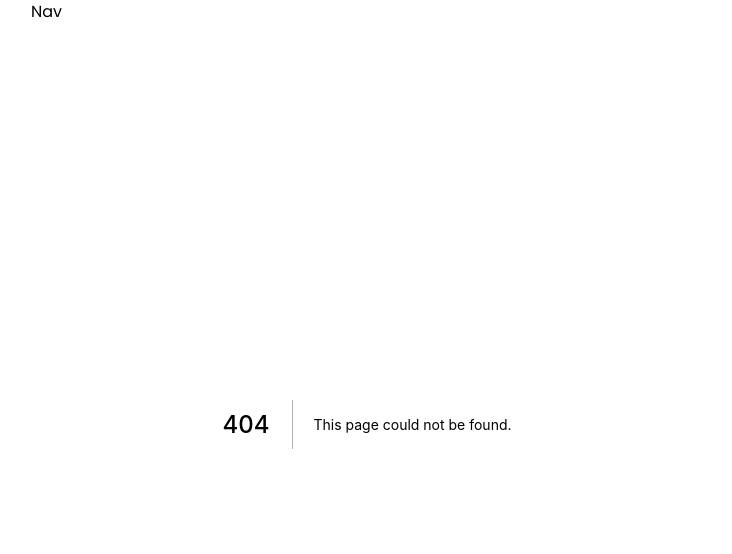
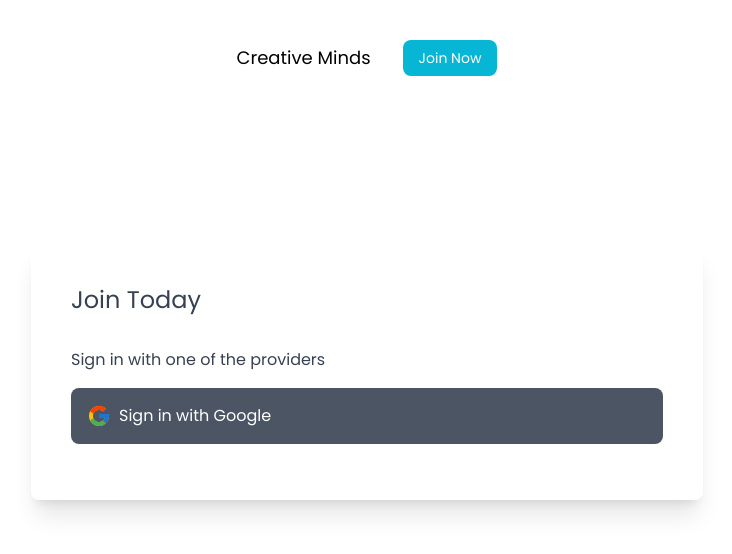
Before and after one commit to mbrndt/creative, a Next.js app: page /auth/login in a window 1280 px wide. Before the commit this address had no page. Shown: the top 554 px of the page, without its empty margins (273-1005 px from the left). Built offline with nearby package versions, Linux system fonts and the light colour scheme; no server answers.

Commit message:
feat: set up login page

```diff
--- a/components/Nav.js
+++ b/components/Nav.js
@@ -1,10 +1,20 @@
 import React from "react";
+import Link from "next/link";
 
 function Nav() {
   return (
-    <div>
-      <h1>Nav</h1>
-    </div>
+    <nav className="flex justify-center items-center py-10">
+      <Link href="/">
+        <button className="text-lg font-medium">Creative Minds</button>
+      </Link>
+      <ul className="flex items-centeer gap-10">
+        <Link href="/auth/login">
+          <a className="py-2 px-4 text-sm bg-cyan-500 text-white rounded-lg font-medium ml-8">
+            Join Now
+          </a>
+        </Link>
+      </ul>
+    </nav>
   );
 }
 
--- a/package.json
+++ b/package.json
@@ -12,7 +12,8 @@
     "firebase": "^9.12.1",
     "next": "12.3.1",
     "react": "18.2.0",
-    "react-dom": "18.2.0"
+    "react-dom": "18.2.0",
+    "react-icons": "^4.6.0"
   },
   "devDependencies": {
     "autoprefixer": "^10.4.12",
--- a/pages/api/hello.js
+++ /dev/null
@@ -1,5 +0,0 @@
-// Next.js API route support: https://nextjs.org/docs/api-routes/introduction
-
-export default function handler(req, res) {
-  res.status(200).json({ name: 'John Doe' })
-}
--- /dev/null
+++ b/pages/auth/login.js
@@ -0,0 +1,30 @@
+import { FcGoogle } from "react-icons/fc";
+import { signInWithPopup, GoogleAuthProvider } from "firebase/auth";
+import { auth } from "../../utils/firebase";
+
+export default function Login() {
+  const googleProvider = new GoogleAuthProvider();
+  const GoogleLogin = async () => {
+    try {
+      const result = await signInWithPopup(auth, googleProvider);
+    } catch (error) {
+      console.log(error);
+    }
+  };
+
+  return (
+    <div className="shadow-xl mt-32 p-10 text-gray-700 rounded-lg">
+      <h2 className="text-2xl font-medium">Join Today</h2>
+      <div className="py-4">
+        <h3 className="py-4">Sign in with one of the providers</h3>
+        <button
+          onClick={GoogleLogin}
+          className="text-white bg-gray-600 w-full font-medium rounded-lg flex align-middle p-4 gap-2"
+        >
+          <FcGoogle className="text-2xl" />
+          Sign in with Google
+        </button>
+      </div>
+    </div>
+  );
+}
--- a/utils/firebase.js
+++ b/utils/firebase.js
@@ -1,6 +1,6 @@
 // Import the functions you need from the SDKs you need
 import { initializeApp } from "firebase/app";
-import { getAuth } from "firebase";
+import { getAuth } from "firebase/auth";
 import { getFirestore } from "firebase/firestore";
 // TODO: Add SDKs for Firebase products that you want to use
 // https://firebase.google.com/docs/web/setup#available-libraries
```
Also changed, not shown: 1 other file (tests, documents, lock files or other folders).
